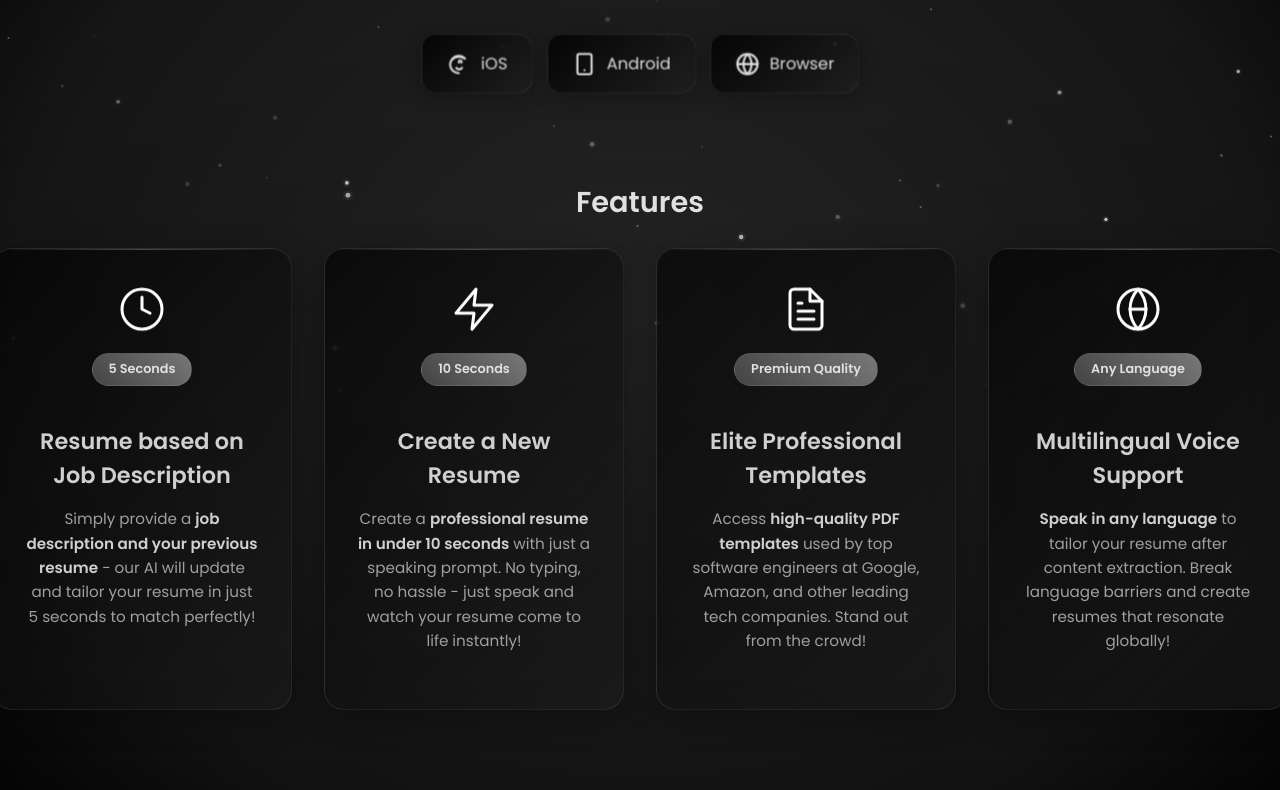
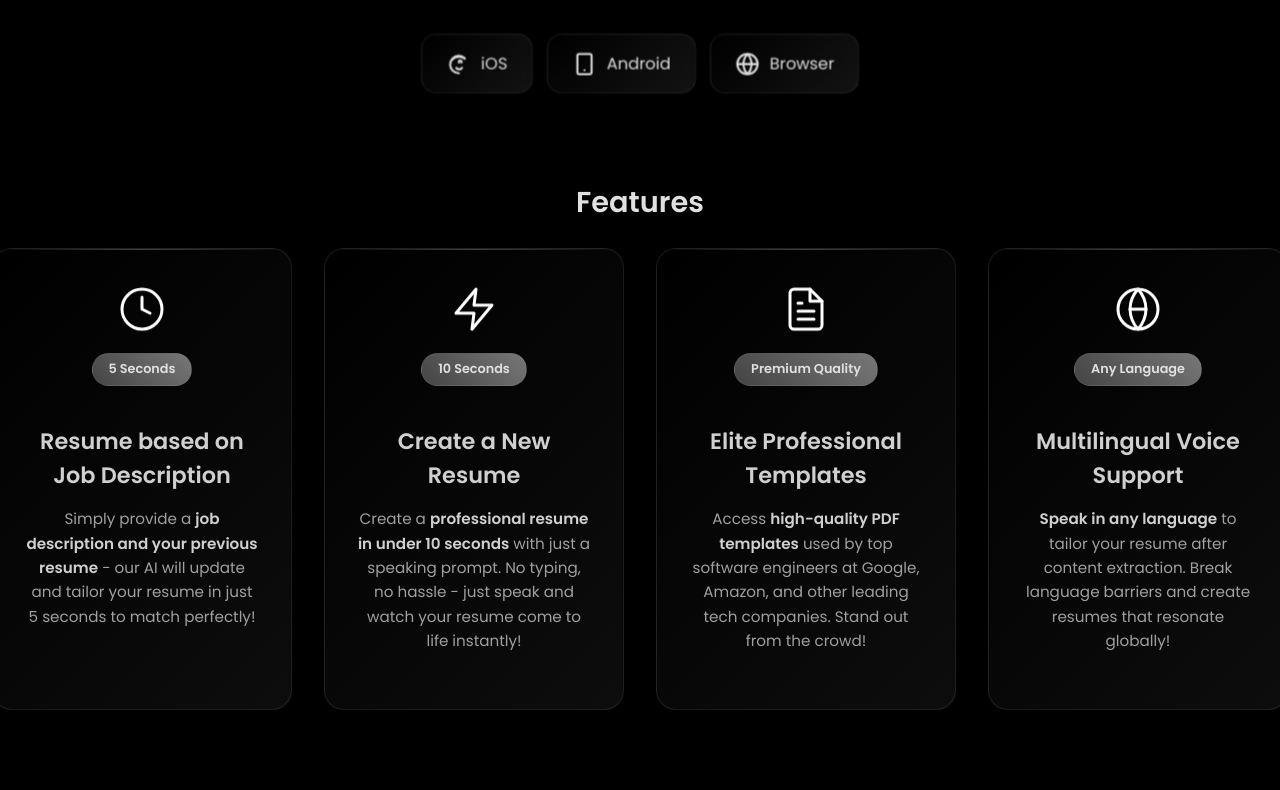
Before and after one commit to Jayanth-N/Resume-Grok-Website, a plain HTML site: page index.html in a window 1280 px wide. Shown: the part 225-1015 px from the top of the page. Drawn offline with Linux system fonts and the light colour scheme.

Commit message:
put static background

```diff
--- a/index.html
+++ b/index.html
@@ -16,7 +16,7 @@
 
         body {
             font-family: 'Poppins', sans-serif;
-            background: radial-gradient(ellipse at center, #2c2c2c 0%, #1a1a1a 70%, #000000 100%);
+            background: #000000;
             margin: 0;
             color: #fff;
             min-height: 100vh;
@@ -26,16 +26,6 @@
             -webkit-text-size-adjust: 100%;
             -ms-text-size-adjust: 100%;
             touch-action: manipulation;
-        }
-
-        #particle-canvas {
-            position: fixed;
-            top: 0;
-            left: 0;
-            width: 100%;
-            height: 100%;
-            z-index: 1;
-            pointer-events: none;
         }
 
         .container {
@@ -59,18 +49,6 @@
                 height: 80px;
                 margin-right: 20px;
                 border-radius: 12px;
-                animation: logoRotate90 3s ease-in-out infinite;
-                transition: transform 0.3s ease;
-            }
-
-            .logo:hover {
-                transform: scale(1.05) rotate(180deg);
-            }
-
-            @keyframes logoRotate90 {
-                0% { transform: rotate(0deg); }
-                50% { transform: rotate(90deg); }
-                100% { transform: rotate(0deg); }
             }        @keyframes gentleFloat {
             0%, 100% { transform: translateY(0) scale(1); }
             50% { transform: translateY(-8px) scale(1.02); }
@@ -480,7 +458,6 @@
     </style>
 </head>
 <body>
-    <canvas id="particle-canvas"></canvas>
     <div class="container">
         <img src="logo1.png" alt="Resume-Grok Logo" class="logo">
                         <h1 class="main-title">
@@ -580,6 +557,5 @@
         <p class="footer-text">&copy; 2025 Flash Apps. All rights reserved. | Made with ❤️ for professionals worldwide</p>
     </footer>
 
-    <script src="script.js"></script>
 </body>
 </html>
--- a/script.js
+++ b/script.js
@@ -1,71 +1,20 @@
-// Professional Moving Stars Animation
+// Plain black background - no animations
 const canvas = document.getElementById('particle-canvas');
 const ctx = canvas.getContext('2d');
 
 canvas.width = window.innerWidth;
 canvas.height = window.innerHeight;
 
-let stars = [];
-
-class Star {
-    constructor() {
-        this.x = Math.random() * canvas.width;
-        this.y = Math.random() * canvas.height;
-        this.size = Math.random() * 2 + 0.5;
-        this.speedX = (Math.random() - 0.5) * 0.5;
-        this.speedY = (Math.random() - 0.5) * 0.5;
-        this.opacity = Math.random() * 0.8 + 0.2;
-        this.twinkleSpeed = Math.random() * 0.02 + 0.005;
-        this.twinklePhase = Math.random() * Math.PI * 2;
-    }
-
-    update() {
-        this.x += this.speedX;
-        this.y += this.speedY;
-
-        // Wrap around screen edges
-        if (this.x < 0) this.x = canvas.width;
-        if (this.x > canvas.width) this.x = 0;
-        if (this.y < 0) this.y = canvas.height;
-        if (this.y > canvas.height) this.y = 0;
-
-        // Twinkling effect
-        this.twinklePhase += this.twinkleSpeed;
-        this.currentOpacity = this.opacity * (0.5 + 0.5 * Math.sin(this.twinklePhase));
-    }
-
-    draw() {
-        ctx.beginPath();
-        ctx.arc(this.x, this.y, this.size, 0, Math.PI * 2);
-        ctx.fillStyle = `rgba(255, 255, 255, ${this.currentOpacity})`;
-        ctx.fill();
-
-        // Add subtle glow for larger stars
-        if (this.size > 1.5) {
-            ctx.beginPath();
-            ctx.arc(this.x, this.y, this.size * 2, 0, Math.PI * 2);
-            ctx.fillStyle = `rgba(255, 255, 255, ${this.currentOpacity * 0.1})`;
-            ctx.fill();
-        }
-    }
-}
-
 function init() {
-    stars = [];
-    const starCount = 120;
-
-    for (let i = 0; i < starCount; i++) {
-        stars.push(new Star());
-    }
+    // Clear canvas with black background
+    ctx.fillStyle = '#000000';
+    ctx.fillRect(0, 0, canvas.width, canvas.height);
 }
 
 function animate() {
-    ctx.clearRect(0, 0, canvas.width, canvas.height);
-
-    stars.forEach(star => {
-        star.update();
-        star.draw();
-    });
+    // Keep canvas black - no animations
+    ctx.fillStyle = '#000000';
+    ctx.fillRect(0, 0, canvas.width, canvas.height);
 
     requestAnimationFrame(animate);
 }
@@ -77,24 +26,6 @@ window.addEventListener('resize', () => {
     init();
 });
 
-// Mouse interaction - subtle attraction
-canvas.addEventListener('mousemove', (e) => {
-    const mouseX = e.clientX;
-    const mouseY = e.clientY;
-
-    stars.forEach(star => {
-        const dx = mouseX - star.x;
-        const dy = mouseY - star.y;
-        const distance = Math.sqrt(dx * dx + dy * dy);
-
-        if (distance < 100) {
-            const force = 0.00005;
-            star.speedX += dx * force;
-            star.speedY += dy * force;
-        }
-    });
-});
-
 // Initialize
 init();
 animate();
```
